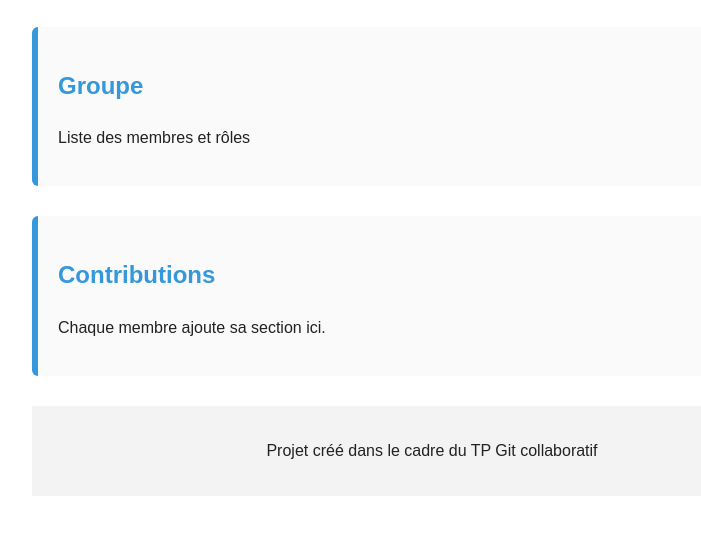
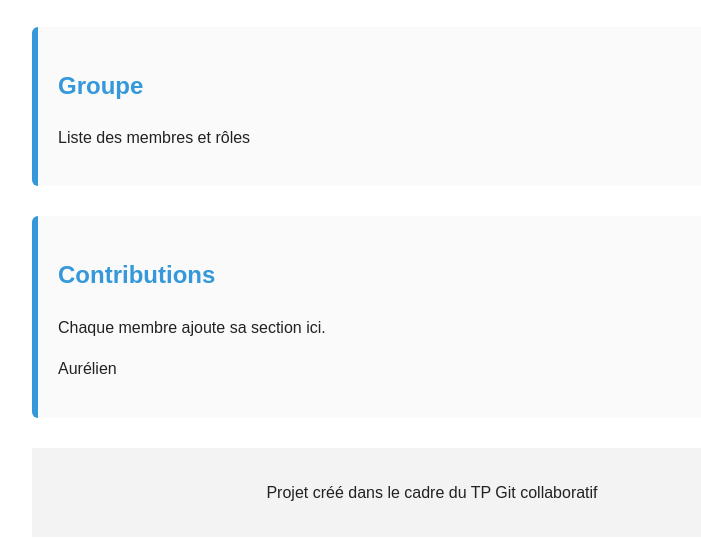
Before and after one commit to guillaumevaillant59/projet-collaboratif-ga, a plain HTML site: page src/index.html in a window 1280 px wide. Shown: the part 211-750 px from the top of the page, without its empty margins (208-909 px from the left). Drawn offline with Linux system fonts and the light colour scheme.

Commit message:
ajout de ma section

```diff
--- a/src/index.html
+++ b/src/index.html
@@ -26,9 +26,10 @@ h1, h2 { color: #3498db; }
 <h2>Groupe</h2>
 <p>Liste des membres et rôles</p>
 </section>
-<section id="aurelien">
+<section id="contributions">
 <h2>Contributions</h2>
 <p>Chaque membre ajoute sa section ici.</p>
+<p>Aurélien</p>
 </section>
 <footer>
 <p>Projet créé dans le cadre du TP Git collaboratif</p>
```
